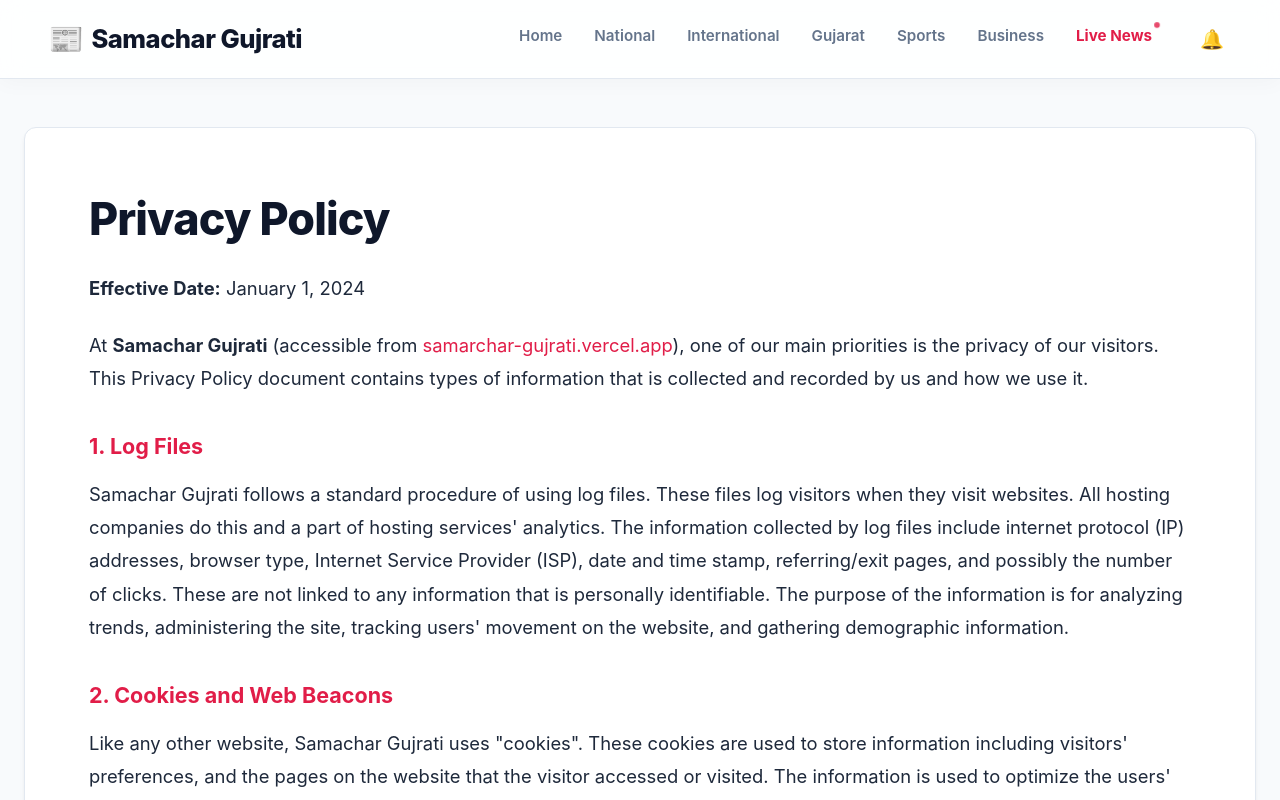
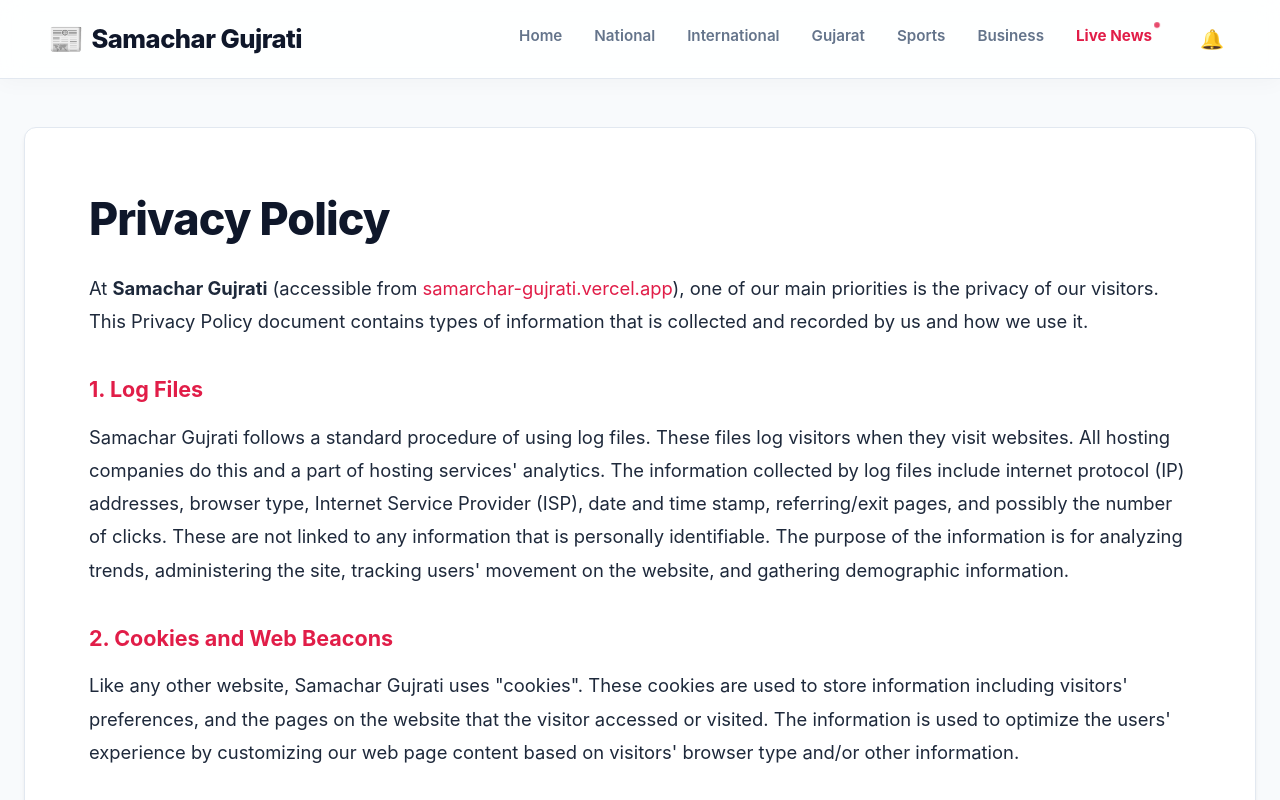
Before and after one commit to kirtankya/ai_studio, a Next.js app in the folder frontend/: page /privacy-policy in a window 1280 px wide. Shown: the top 800 px of the page. Built offline with nearby package versions, Linux system fonts and the light colour scheme; no server answers.

Commit message:
feat: add Terms of Service and Privacy Policy pages

```diff
--- a/frontend/src/app/privacy-policy/page.js
+++ b/frontend/src/app/privacy-policy/page.js
@@ -10,7 +10,6 @@
     <div className="article-page">
       <h1>Privacy Policy</h1>
       <div className="desc">
-        <p><strong>Effective Date:</strong> January 1, 2024</p>
         <p>At <strong>Samachar Gujrati</strong> (accessible from <a href="https://samarchar-gujrati.vercel.app" style={{ color: 'var(--primary-color)' }}>samarchar-gujrati.vercel.app</a>), one of our main priorities is the privacy of our visitors. This Privacy Policy document contains types of information that is collected and recorded by us and how we use it.</p>
 
         <h3 style={{ marginTop: '2rem', marginBottom: '0.75rem', color: 'var(--primary-color)' }}>1. Log Files</h3>
--- a/frontend/src/app/terms/page.js
+++ b/frontend/src/app/terms/page.js
@@ -10,7 +10,6 @@
     <div className="article-page">
       <h1>Terms of Service</h1>
       <div className="desc">
-        <p><strong>Effective Date:</strong> January 1, 2024</p>
         <p>Welcome to <strong>Samachar Gujrati</strong>. These terms and conditions outline the rules and regulations for the use of our website. By accessing this website, we assume you accept these terms and conditions. Do not continue to use Samachar Gujrati if you do not agree to take all of the terms and conditions stated on this page.</p>
 
         <h3 style={{ marginTop: '2rem', marginBottom: '0.75rem', color: 'var(--primary-color)' }}>1. Platform Nature & Aggregation Disclaimer</h3>
```
